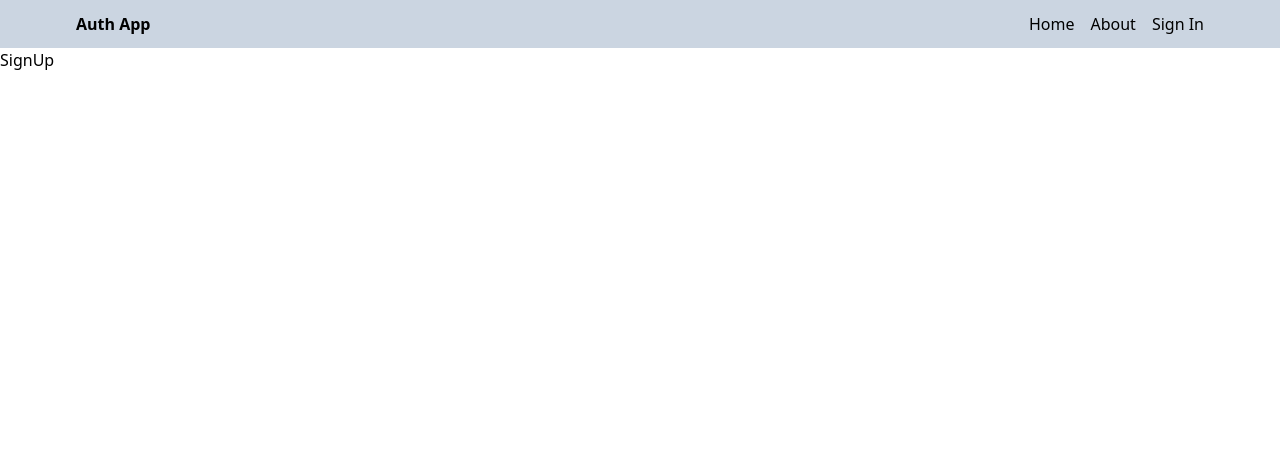
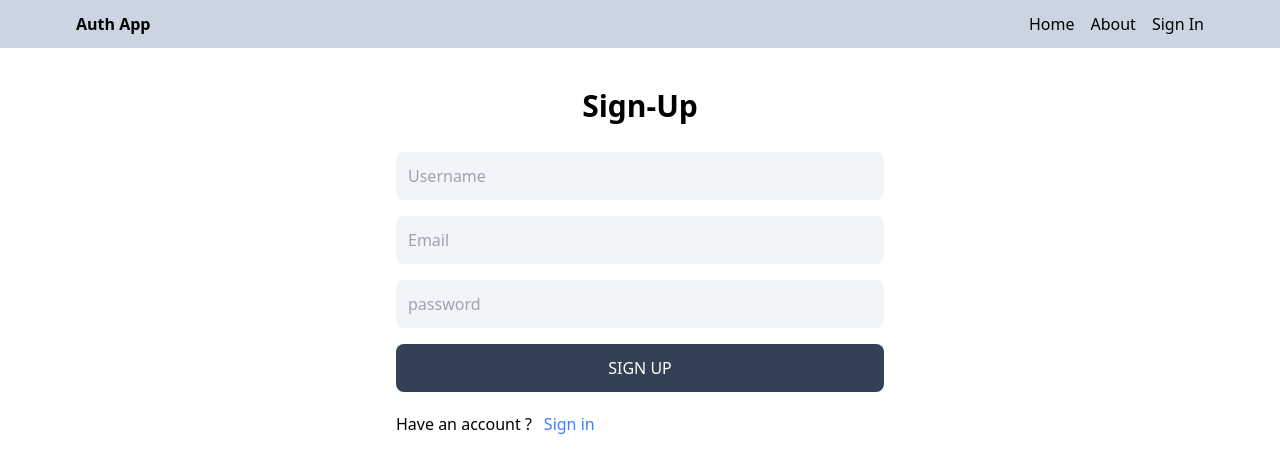
Before and after one commit to Razzafarhan/Mern-Authentication, a React (Vite) app in the folder client/: page /sign-up in a window 1280 px wide. Shown: the top 472 px of the page. Built offline with nearby package versions, Linux system fonts and the light colour scheme.

Commit message:
complete signup page ui

```diff
--- a/client/src/pages/SignUp.jsx
+++ b/client/src/pages/SignUp.jsx
@@ -1,7 +1,33 @@
-import React from 'react'
+
+import { Link } from 'react-router-dom'
 
 export default function SignUp() {
     return (
-        <div>SignUp</div>
+        <div className='p-3 mx-auto max-w-lg'>
+            <h1 className='text-3xl text-center font-semibold my-7'>Sign-Up</h1>
+
+            <form className='flex flex-col gap-4 mx-auto'>
+                <input type="text" placeholder='Username' id='username'
+                    className='bg-slate-100 p-3 rounded-lg' />
+                <input type="email" placeholder='Email' id='email'
+                    className='bg-slate-100 p-3 rounded-lg' />
+                <input type="password" placeholder='password' id='password'
+                    className='bg-slate-100 p-3 rounded-lg' />
+                <button className='bg-slate-700 text-white rounded-lg uppercase hover:opacity-90 disabled:opacity-75 p-3'>
+
+
+                    Sign Up
+                </button>
+
+            </form>
+
+            <div className='flex gap-3 mt-5'>
+                <p> Have an account ?</p>
+                <Link to='sign-in'>
+                    <span className='text-blue-500'>Sign in</span>
+                </Link>
+            </div>
+
+        </div>
     )
 }
```
